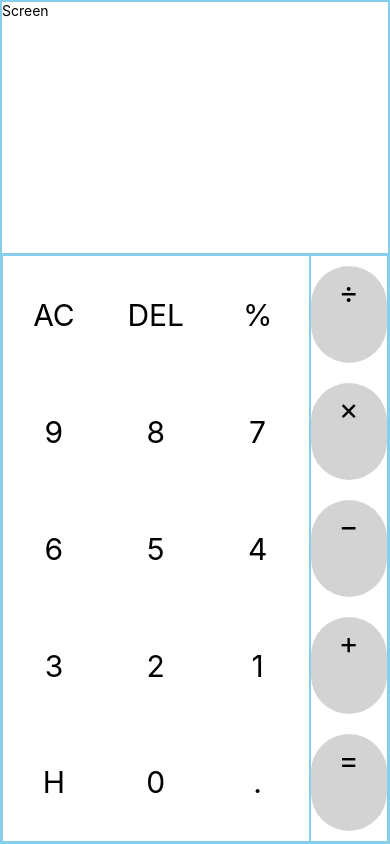
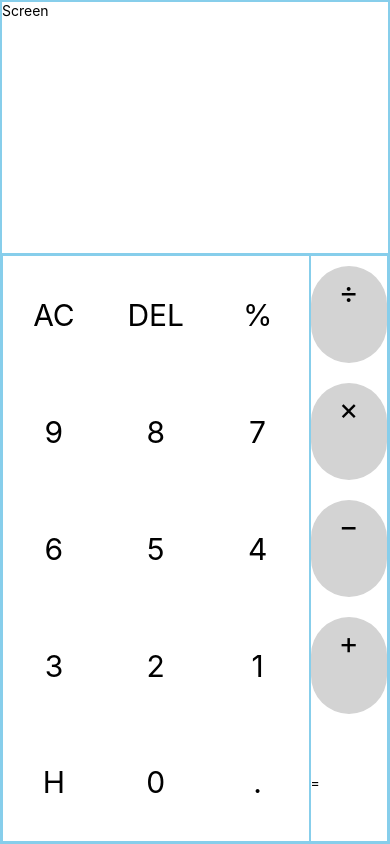
Before and after one commit to D-Coder135/CalC-App_React-Native, a React Native app: screen / in a window 390 px wide. Built offline with nearby package versions, Linux system fonts and the light colour scheme.

Commit message:
update the internal styling for a Text tag

```diff
--- a/components/Buttons.js
+++ b/components/Buttons.js
@@ -116,7 +116,7 @@ class Buttons extends Component {
                     </Pressable>
 
                     <Pressable style = {styles.rightSideButton}>
-                        <Text style = {styles.buttonTextRight}>=</Text>
+                        <Text style = {styles.equalsButton}>=</Text>
                     </Pressable>
                 </View>
             </View>
```
